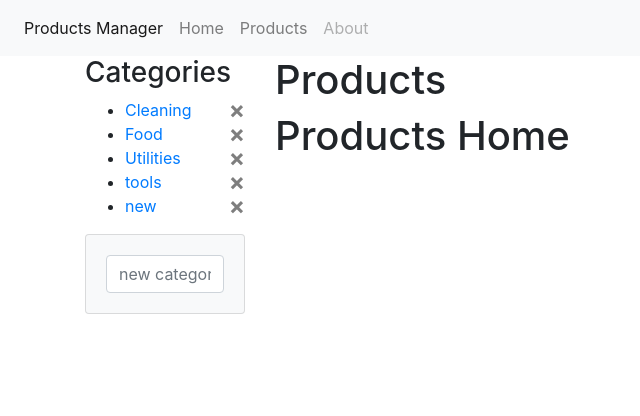
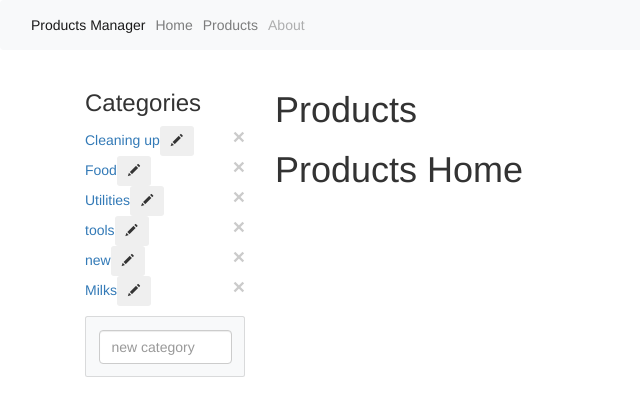
Before and after one commit to mariorodeghiero/react-product-manager-app, a React (Create React App) app: page /products in a window 1280 px wide. Shown: the top 416 px of the page, without its empty margins (0-640 px from the left). Built offline with nearby package versions, Linux system fonts and the light colour scheme; data requests are answered from the project's data file.

Commit message:
add editeCategory and code refactory

```diff
--- a/db.json
+++ b/db.json
@@ -24,7 +24,7 @@
   "categories": [
     {
       "id": 1,
-      "category": "Cleaning"
+      "category": "Cleaning up"
     },
     {
       "id": 2,
@@ -41,6 +41,10 @@
     {
       "category": "new",
       "id": 5
+    },
+    {
+      "category": "Milks",
+      "id": 6
     }
   ]
 }
--- a/public/index.html
+++ b/public/index.html
@@ -12,6 +12,9 @@
   <title>Product nanager App</title>
 
   <link rel="stylesheet" href="https://stackpath.bootstrapcdn.com/bootstrap/4.1.1/css/bootstrap.min.css">
+  <!-- Latest compiled and minified CSS -->
+  <link rel="stylesheet" href="https://maxcdn.bootstrapcdn.com/bootstrap/3.3.7/css/bootstrap.min.css" integrity="sha384-BVYiiSIFeK1dGmJRAkycuHAHRg32OmUcww7on3RYdg4Va+PmSTsz/K68vbdEjh4u"
+    crossorigin="anonymous">
 </head>
 
 <body>
--- a/src/Api.js
+++ b/src/Api.js
@@ -7,7 +7,9 @@ const api = axios.create({
 const apis = {
   loadCategories: () => api.get("categories"),
   removeCategories: id => api.delete("categories/" + id),
-  createCategory: category => api.post("categories", category)
+  createCategory: category => api.post("categories", category),
+  editeCategory: category =>
+    api.put("categories/" + category.id, (category = category))
 };
 
 export default apis;
--- a/src/App.js
+++ b/src/App.js
@@ -12,6 +12,7 @@ class App extends Component {
     this.loadCategories = this.loadCategories.bind(this);
     this.removeCategory = this.removeCategory.bind(this);
     this.createCategory = this.createCategory.bind(this);
+    this.editeCategory = this.editeCategory.bind(this);
 
     this.state = {
       categories: []
@@ -31,6 +32,9 @@ class App extends Component {
 
   createCategory(category) {
     this.props.api.createCategory(category).then(resp => this.loadCategories());
+  }
+  editeCategory(category) {
+    this.props.api.editeCategory(category).then(resp => this.loadCategories());
   }
 
   render() {
@@ -78,6 +82,7 @@ class App extends Component {
                   removeCategory={this.removeCategory}
                   categories={this.state.categories}
                   createCategory={this.createCategory}
+                  editeCategory={this.editeCategory}
                 />
               )}
             />
--- a/src/Product.jsx
+++ b/src/Product.jsx
@@ -8,17 +8,49 @@ class Product extends Component {
   constructor(props) {
     super(props);
 
+    this.state = {
+      editingCategory: ""
+    };
+
     this.renderCategory = this.renderCategory.bind(this);
     this.handleNewCategory = this.handleNewCategory.bind(this);
+    this.editeCategory = this.editeCategory.bind(this);
+    this.cancelEdite = this.cancelEdite.bind(this);
+    this.handleEditCategory = this.handleEditCategory.bind(this);
   }
 
   componentDidMount(props) {
     this.props.loadCategories();
   }
 
+  editeCategory(cat) {
+    this.setState({ editingCategory: cat.id });
+  }
+  cancelEdite(cat) {
+    this.setState({ editingCategory: "" });
+  }
+
   renderCategory(cat, index) {
     return (
       <li key={cat.id}>
+        {this.state.editingCategory === cat.id && (
+          <div className="input-group">
+            <div className="input-group-btn">
+              <input
+                ref={"cat-" + cat.id}
+                onKeyUp={this.handleEditCategory}
+                className="form-control"
+                type="text"
+                defaultValue={cat.category}
+              />
+              <button className="btn" onClick={this.cancelEdite}>
+                cancel
+              </button>
+            </div>
+          </div>
+        )}
+        {this.state.editingCategory !== cat.id && (
+          <div>
             <Link to={`/products/category/${cat.id}`}>{cat.category}</Link>
             <button
               onClick={() => this.props.removeCategory(cat)}
@@ -28,6 +60,16 @@ class Product extends Component {
             >
               <span aria-hidden="true">&times;</span>
             </button>
+            <button
+              onClick={() => this.editeCategory(cat)}
+              type="button"
+              className="btn btn-sm pl-3*5"
+              aria-label="right Align"
+            >
+              <span className="glyphicon glyphicon-pencil" aria-hidden="true" />
+            </button>
+          </div>
+        )}
       </li>
     );
   }
@@ -40,6 +82,16 @@ class Product extends Component {
     }
   }
 
+  handleEditCategory(key) {
+    if (key.keyCode === 13) {
+      this.props.editeCategory({
+        id: this.state.editingCategory,
+        category: this.refs["cat-" + this.state.editingCategory].value
+      });
+      this.setState({ editingCategory: "" });
+    }
+  }
+
   render() {
     const { match } = this.props;
     // const { categories } = this.state;
@@ -47,7 +99,12 @@ class Product extends Component {
       <div className="row">
         <div className="col-md-2">
           <h3>Categories</h3>
-          <ul>
+          <ul
+            style={{
+              listStyle: "none",
+              padding: 0
+            }}
+          >
             {this.props.categories.map((cat, index) =>
               this.renderCategory(cat, index)
             )}
```
Lines whose indentation alone changed are shown as unchanged.
